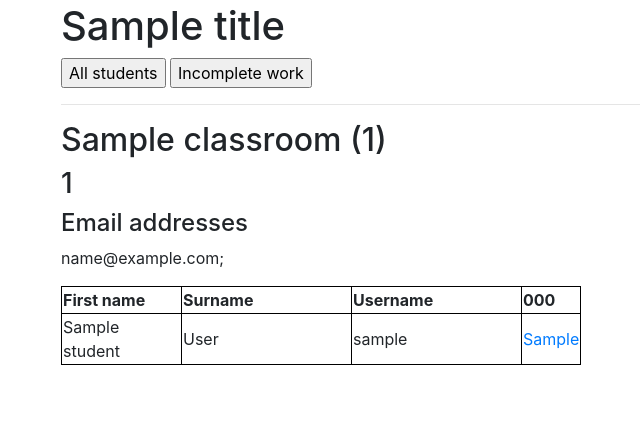
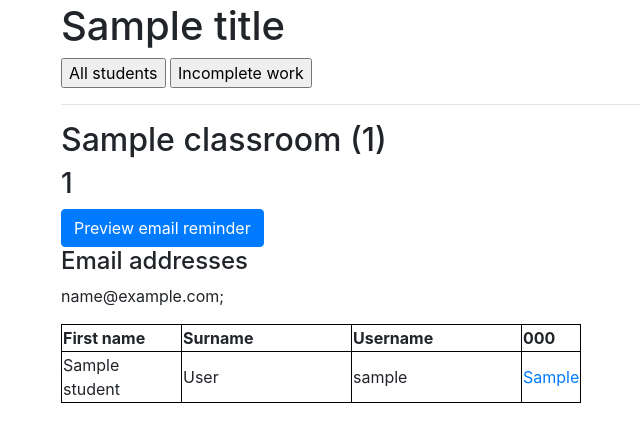
Before and after one commit to gbaman/classroom-repl-it-tracker, a Flask app: template repl_tracker/templates/main.html in a window 1280 px wide. Shown: the part 56-498 px from the top of the page, without its empty margins (24-664 px from the left). Run offline with Flask 3, Linux system fonts and the light colour scheme; the template is opened without the code that fills it: most values are stand-ins (such as "Sample title", 1, 10 or a date in 2020); some libraries are stand-ins or nearby versions.

Commit message:
Add email draft page and link to send reminder emails

```diff
--- a/repl_tracker/app.py
+++ b/repl_tracker/app.py
@@ -70,7 +70,8 @@ def show_only_required():
 
 
 @app.route("/incomplete_reminder/<team_name>")
-def send_incomplete_reminders(team_name):
+@app.route("/incomplete_reminder/<team_name>/<dry_run>")
+def send_incomplete_reminders(team_name, dry_run=False):
     cookies = repl_classroom.check_cookie()
     if cookies:
         classrooms, status = repl_teams.setup_all_teams(cookies)
@@ -95,7 +96,7 @@ def send_incomplete_reminders(team_name):
 Our check on your progress has brought up that you have {len(outstanding_activities)} incomplete exercise/s on replit, that had been set for homework. Please see the list below for the exercises that you have outstanding.
 {outstanding_activities_str}
 
-If you are having issues with these exercises, please email Miss Page or Mr Mulholland for further help.
+If you are having issues with these exercises, please email your teacher for further help.
 
 - Computer Science Department
 """
@@ -107,7 +108,10 @@ If you are having issues with these exercises, please email Miss Page or Mr Mulh
         for teacher_cc in config.email_cced:
             if teacher_cc[0] in team_name:
                 teacher_cc_email.append(teacher_cc[1])
-        helpers.send_emails(emails_to_send, cced_addresses=teacher_cc_email)
+        if dry_run:
+            return render_template("email_preview.html", emails=emails_to_send, title=f"Email Preview - {team_name}", teacher_cc_email=teacher_cc_email, team_name=team_name)
+        else:
+            helpers.send_emails(emails_to_send, cced_addresses=teacher_cc_email)
         flash(f"Reminder emails successfully sent to {len(emails_to_send)} students!", "success")
         return redirect("/")
 
--- a/repl_tracker/helpers.py
+++ b/repl_tracker/helpers.py
@@ -16,6 +16,11 @@ class Email():
         self.mail_to = mail_to
         self.mail_subject = mail_subject
         self.mail_body = mail_body
+
+    @property
+    def email_body_html(self):
+        return self.mail_body.replace("\n", "<br>")
+
 
 
 def get_students_missing_work(classrooms:List["repl_teams.Team"], days_offset: int = 0):
--- a/repl_tracker/templates/main.html
+++ b/repl_tracker/templates/main.html
@@ -16,6 +16,7 @@
             {% else %}
                 <h3></h3>
             {% endif %}
+                <a href="/incomplete_reminder/{{ classroom.team_name }}/dry_run" class="btn btn-primary">Preview email reminder</a>
                 <table>
 
                 <tr>
```
Also changed, not shown: repl_tracker/templates/email_preview.html (added, +16 -0 lines).
